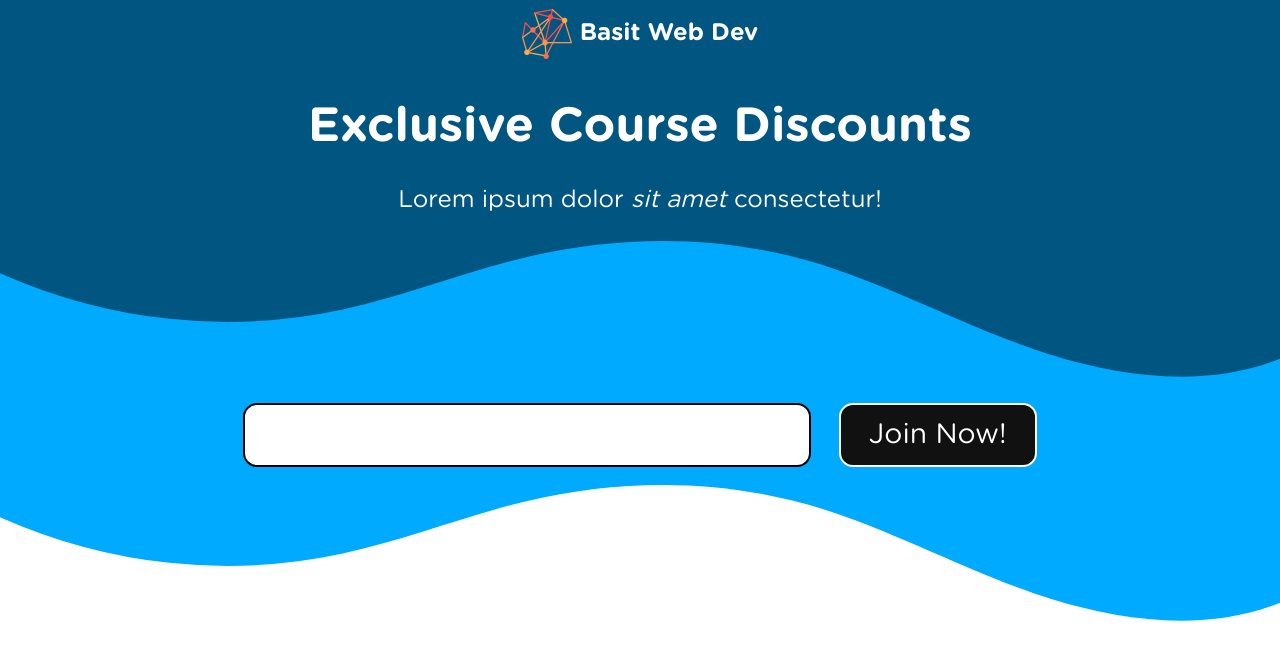
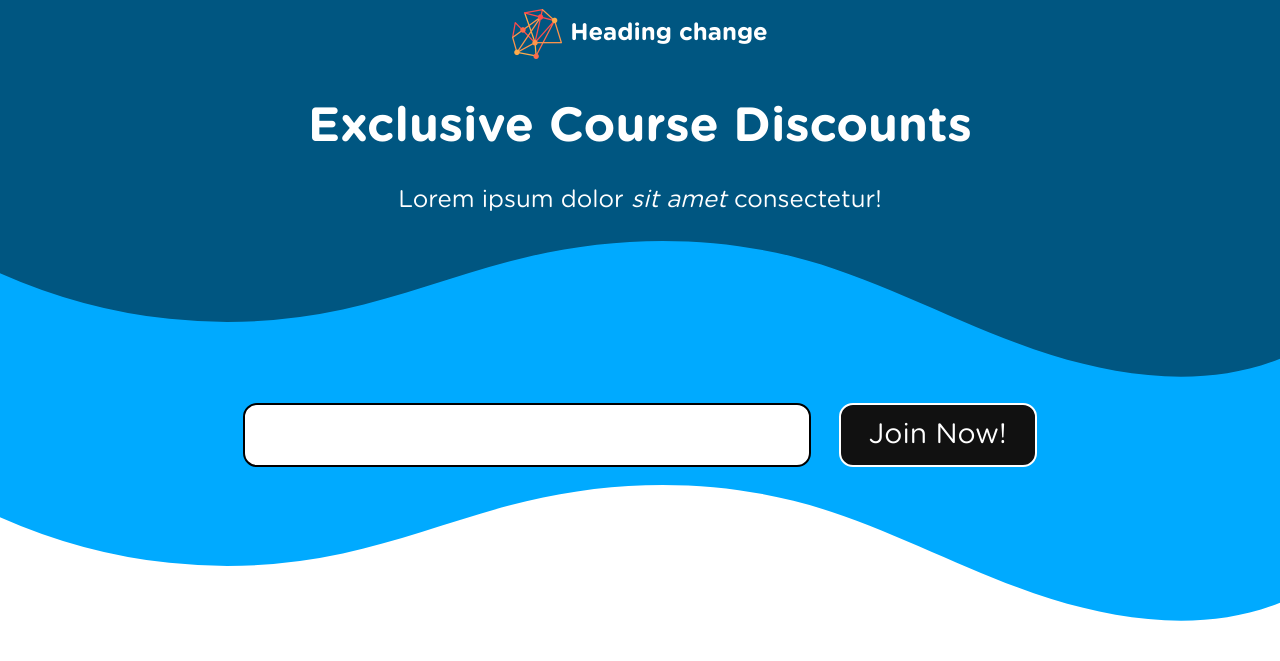
Before and after one commit to a-basit4/Landing-Page-Email-Subscription, a plain HTML site: page index.html in a window 1280 px wide. Shown: the top 661 px of the page. Drawn offline with Linux system fonts and the light colour scheme.

Commit message:
test heading change

```diff
--- a/index.html
+++ b/index.html
@@ -13,7 +13,7 @@
 			<div class="content">
 				<div class="brand-row">
 					<img src="images/logo.png" alt="logo" class="logo">
-					<h2 class="brand-name">Basit Web Dev
+					<h2 class="brand-name">Heading change
 					</h2>
 				</div>
 				<h1 class="title">Exclusive Course Discounts</h1>
```
